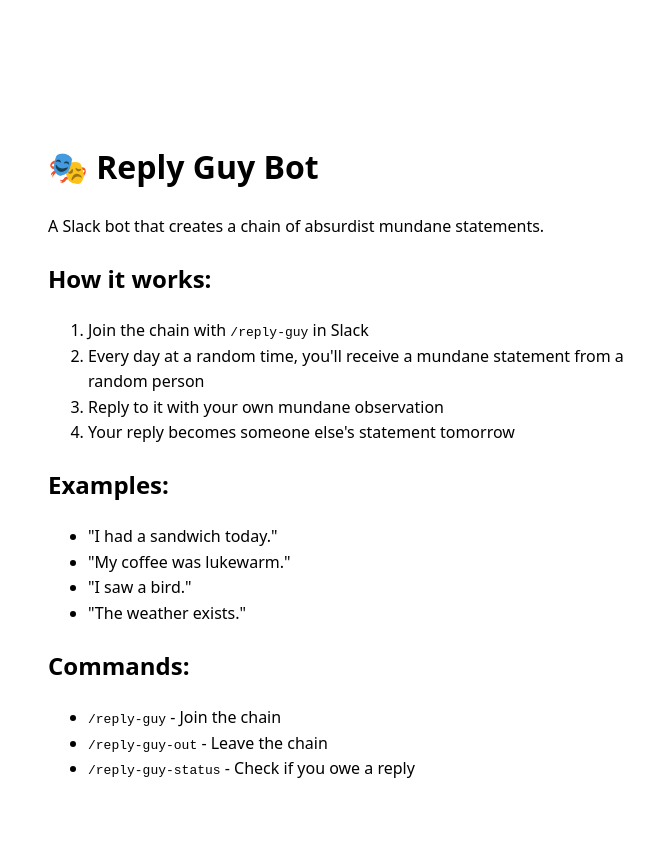
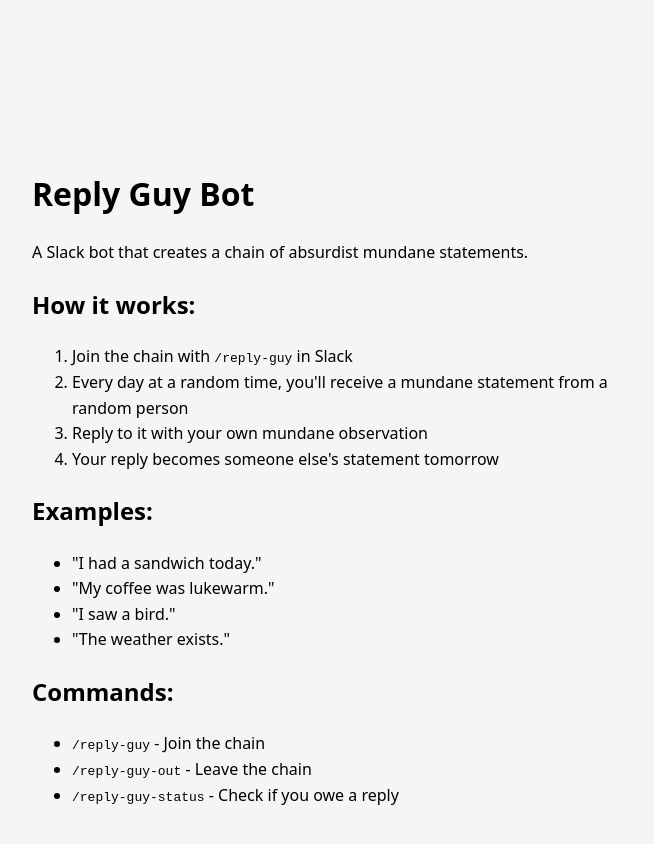
Before and after one commit to emergenitro/time-capsule, a Next.js app: page / in a window 1280 px wide. Shown: the top 844 px of the page, without its empty margins (292-946 px from the left). Built offline with nearby package versions, Linux system fonts and the light colour scheme.

Commit message:
slight css updates and uh fix the db push script

```diff
--- a/app/layout.tsx
+++ b/app/layout.tsx
@@ -10,7 +10,7 @@
 }) {
   return (
     <html lang="en">
-      <body>{children}</body>
+      <body style={{ backgroundColor: '#f5f5f5' }}>{children}</body>
     </html>
   );
 }
--- a/app/page.tsx
+++ b/app/page.tsx
@@ -1,13 +1,13 @@
 export default function Home() {
   return (
     <div style={{
-      maxWidth: '600px',
-      margin: '100px auto',
+      maxWidth: '50%',
+      margin: '10% auto',
       padding: '20px',
       fontFamily: 'system-ui, sans-serif',
       lineHeight: '1.6'
     }}>
-      <h1>🎭 Reply Guy Bot</h1>
+      <h1>Reply Guy Bot</h1>
       <p>
         A Slack bot that creates a chain of absurdist mundane statements.
       </p>
--- a/package.json
+++ b/package.json
@@ -8,7 +8,7 @@
     "start": "next start",
     "db:generate": "drizzle-kit generate",
     "db:migrate": "drizzle-kit migrate",
-    "db:push": "drizzle-kit push"
+    "db:push": "drizzle-kit push:pg"
   },
   "dependencies": {
     "@slack/web-api": "^7.0.0",
```
